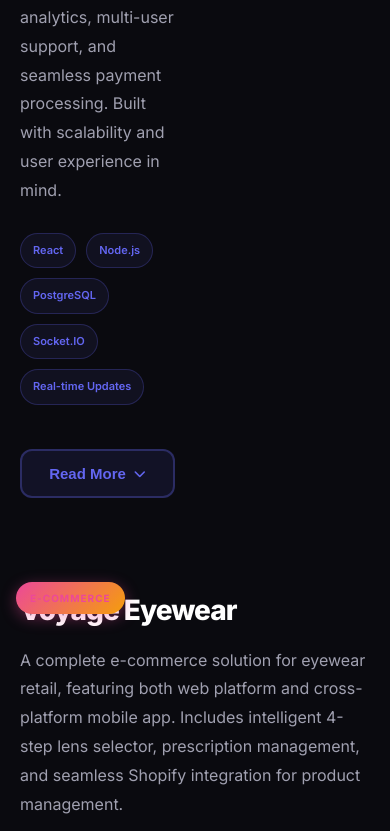
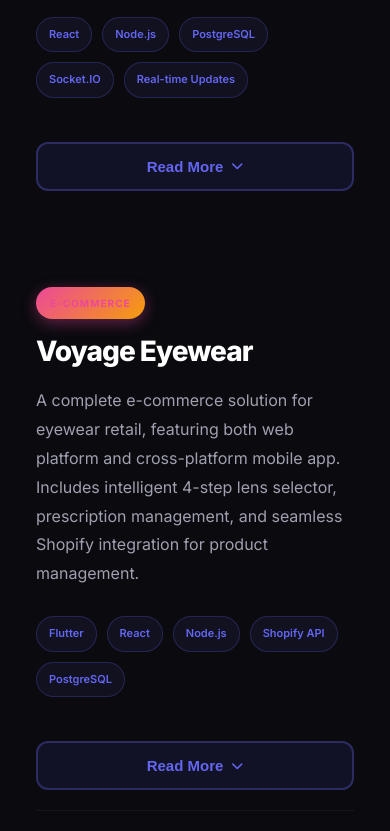
Before and after one commit to dhruvverm/Personal-potfolio, a website: page index.html in a window 390 px wide. Shown: the part 2851-3682 px from the top of the page. Drawn offline with Linux system fonts and the light colour scheme.

Commit message:
Fix mobile project section design
- Fixed duplicate CSS rules
- Images now properly hidden on mobile with !important
- Badge position changed from absolute to inline-block
- Better spacing and layout without images
- Cleaner project card structure on mobile

```diff
--- a/styles.css
+++ b/styles.css
@@ -1163,11 +1163,7 @@
         opacity: 0.9;
     }
 
-    /* Fresh Mobile Project Section Design */
-    .projects .container {
-        padding: 0;
-    }
-
+    /* Clean Mobile Project Section Design */
     .project-card {
         grid-template-columns: 1fr;
         gap: 0;
@@ -1176,41 +1172,36 @@
         border: none;
         border-radius: 0;
         overflow: visible;
-        margin-bottom: 56px;
+        margin-bottom: 60px;
         position: relative;
+    }
+
+    .project-card:nth-child(even) {
+        grid-template-columns: 1fr;
     }
 
     .project-card::before {
         display: none;
     }
 
-    .project-card:nth-child(even) .project-image {
-        order: 1;
-    }
-
-    .project-card:nth-child(even) .project-content {
-        order: 2;
-    }
-
     /* Hide Project Images on Mobile */
     .project-image {
-        display: none;
+        display: none !important;
     }
 
     .project-card:nth-child(even) .project-image {
+        display: none !important;
+    }
+
+    .project-card:nth-child(even) .project-content {
         order: 1;
-        display: none;
-    }
-
-    .project-card:nth-child(even) .project-content {
-        order: 2;
-    }
-
-    /* Badge - Top Left */
+    }
+
+    /* Badge - Inline Position Since Images Hidden */
     .project-badge {
-        position: absolute;
-        top: 16px;
-        left: 16px;
+        position: static;
+        display: inline-block;
+        margin-bottom: 16px;
         padding: 8px 16px;
         background: var(--gradient-1);
         border: none;
@@ -1218,7 +1209,6 @@
         font-weight: 700;
         font-size: 11px;
         border-radius: 25px;
-        z-index: 10;
         text-transform: uppercase;
         letter-spacing: 1px;
         box-shadow: 0 4px 15px rgba(99, 102, 241, 0.4);
```
